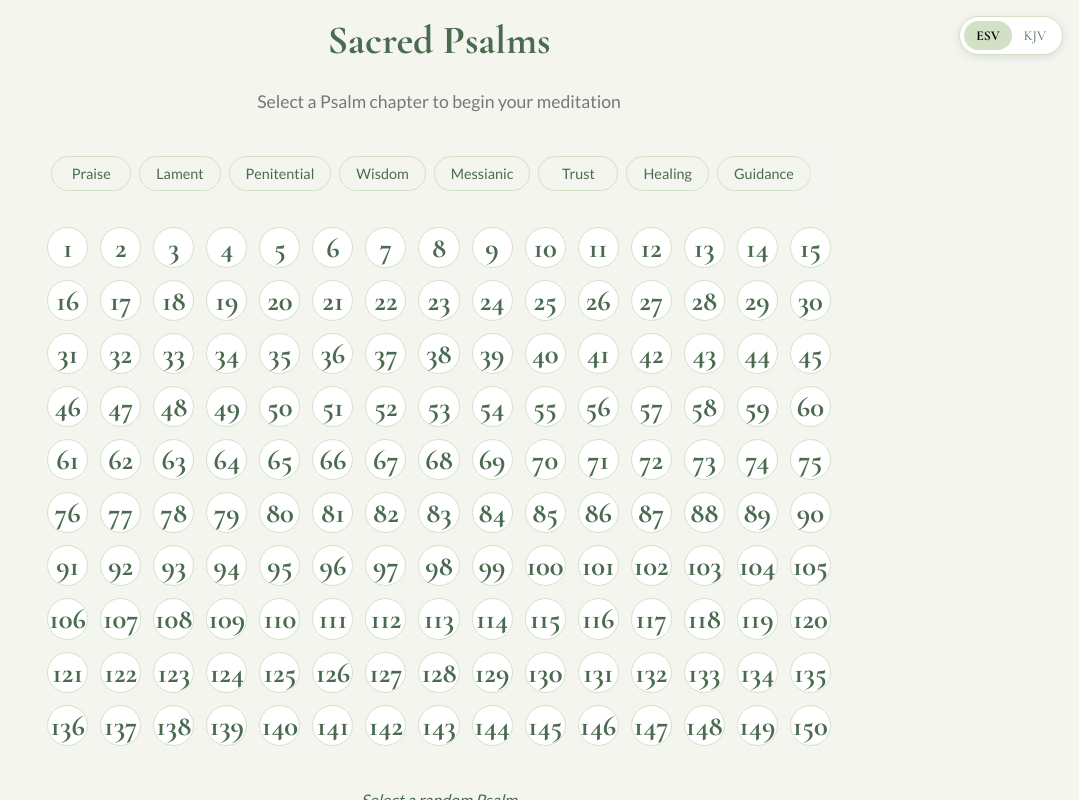
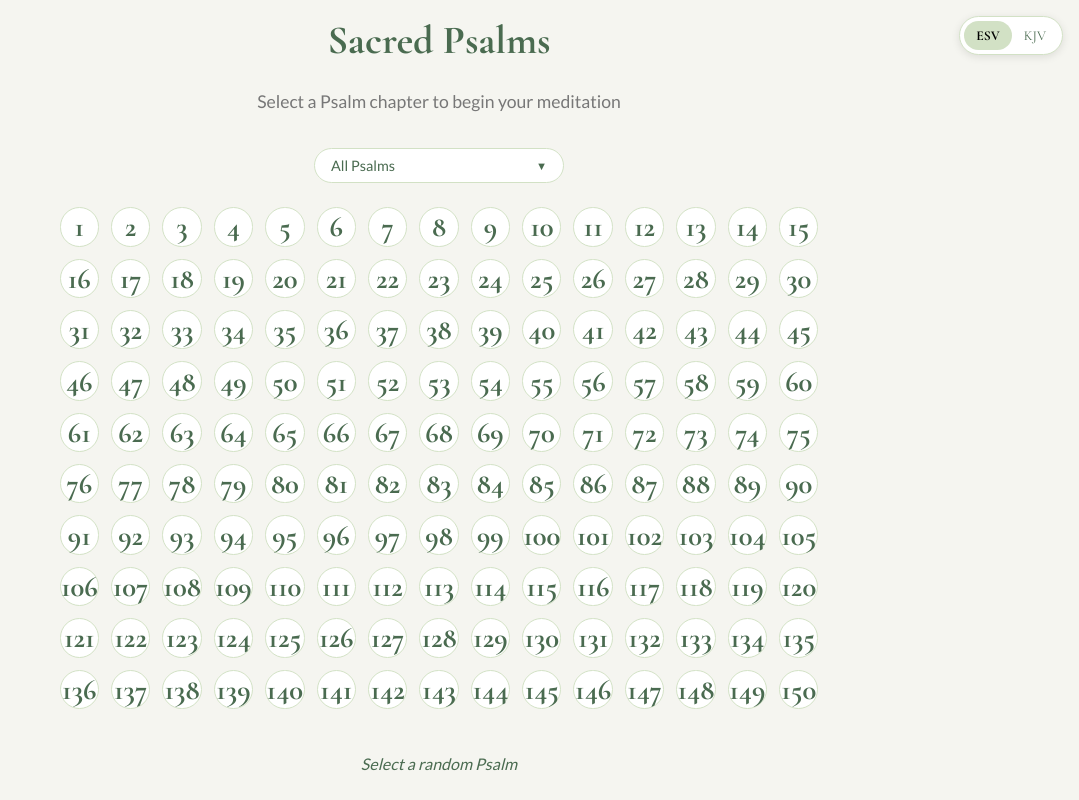
Before and after one commit to Blubaugh09/SacredPsalms, a Next.js app: page / in a window 1280 px wide. Shown: the whole page, without its empty margins (201-1280 px from the left). Built offline with nearby package versions, Linux system fonts and the light colour scheme.

Commit message:
Initial commit with complete project

```diff
--- a/src/components/ChapterSelection.tsx
+++ b/src/components/ChapterSelection.tsx
@@ -1,6 +1,6 @@
 'use client';
 
-import React, { useState } from 'react';
+import React, { useState, useEffect } from 'react';
 import { useMeditation } from '../context/MeditationContext';
 import styled from 'styled-components';
 import TranslationSelector from './TranslationSelector';
@@ -177,106 +177,83 @@ const ResetButton = styled.button`
   }
 `;
 
-// Updated CategoryContainer with better mobile support
-const CategoryContainer = styled.div`
+// Add these new styled components for the dropdown
+const CategoryDropdown = styled.div`
+  position: relative;
   width: 100%;
-  max-width: 850px;
+  max-width: 250px;
   margin-bottom: 1.5rem;
+  z-index: 10;
+`;
+
+const DropdownButton = styled.button`
+  width: 100%;
+  background-color: var(--card-background);
+  color: var(--primary);
+  border: 1px solid var(--accent);
+  border-radius: 20px;
+  padding: 8px 16px;
+  font-size: 0.9rem;
+  text-align: left;
+  cursor: pointer;
+  transition: all 0.2s ease;
   position: relative;
+  display: flex;
+  justify-content: space-between;
+  align-items: center;
+
+  &:hover, &:focus {
+    background-color: var(--accent);
+    color: #000000;
+  }
 
   &::after {
-    content: '';
-    position: absolute;
-    top: 0;
-    right: 0;
-    height: 100%;
-    width: 30px;
-    background: linear-gradient(to right, transparent, var(--background));
-    pointer-events: none;
-    opacity: 0.8;
+    content: '▼';
+    font-size: 0.7rem;
+    margin-left: 8px;
   }
 `;
 
-const CategoryScrollArea = styled.div`
-  overflow-x: auto;
-  overflow-y: hidden;
-  -webkit-overflow-scrolling: touch;
-  padding: 8px 4px;
-  margin: 0 -4px;
-
-  /* Hide scrollbar but allow scrolling */
-  scrollbar-width: none;
-  &::-webkit-scrollbar {
-    display: none;
-  }
+const DropdownContent = styled.div<{ $isOpen: boolean }>`
+  display: ${props => props.$isOpen ? 'block' : 'none'};
+  position: absolute;
+  background-color: var(--card-background);
+  width: 100%;
+  border: 1px solid var(--accent);
+  border-radius: 10px;
+  box-shadow: 0 4px 8px rgba(0, 0, 0, 0.1);
+  max-height: 300px;
+  overflow-y: auto;
+  z-index: 20;
+  margin-top: 4px;
 `;
 
-const CategoryList = styled.div`
-  display: flex;
-  gap: 8px;
-  padding-bottom: 4px; /* Space for scroll bounce */
-  width: max-content; /* Allow horizontal expansion */
-`;
-
-const CategoryButton = styled.button<{ $active: boolean }>`
+const DropdownItem = styled.button<{ $active: boolean }>`
+  width: 100%;
+  padding: 10px 16px;
+  text-align: left;
   background-color: ${props => props.$active ? 'var(--accent)' : 'transparent'};
   color: ${props => props.$active ? '#000000' : 'var(--primary)'};
-  border: 1px solid var(--accent);
-  border-radius: 20px;
-  padding: 10px 16px; /* Larger touch target */
+  border: none;
+  cursor: pointer;
   font-size: 0.9rem;
-  white-space: nowrap;
-  cursor: pointer;
-  transition: all 0.2s ease;
-  min-width: 80px; /* Ensure minimum tap target size */
 
   &:hover {
     background-color: var(--accent);
     color: #000000;
   }
 
-  &:first-child {
-    margin-left: 4px; /* Add padding at start */
-  }
-
-  &:last-child {
-    margin-right: 20px; /* Add padding at end to account for fade gradient */
-  }
-
-  @media (min-width: 768px) {
-    font-size: 0.9rem;
-    padding: 8px 16px;
+  &:not(:last-child) {
+    border-bottom: 1px solid rgba(255, 255, 255, 0.1);
   }
 `;
 
-const HighlightedGrid = styled.div`
-  position: relative;
-  width: 100%;
-`;
-
-const CategoryInfo = styled.div`
+const CategoryDescription = styled.div`
   text-align: center;
-  margin: 1rem 0;
-  font-size: 0.9rem; /* Slightly larger for mobile readability */
+  margin-bottom: 1rem;
+  font-size: 0.85rem;
   color: var(--medium-gray);
   font-style: italic;
-  padding: 0 12px;
-`;
-
-const ClearButton = styled.button`
-  background: none;
-  border: none;
-  color: var(--primary);
-  font-size: 0.85rem;
-  padding: 8px 12px; /* Larger touch target */
-  cursor: pointer;
-  margin-top: 10px; /* More space for touch */
-  text-decoration: underline;
-  display: inline-block;
-
-  &:hover {
-    color: var(--accent);
-  }
 `;
 
 // Define Psalm categories
@@ -289,50 +266,56 @@ interface PsalmCategory {
 
 const psalmCategories: PsalmCategory[] = [
   {
+    id: 'all',
+    name: 'All Psalms',
+    description: "Browse all 150 Psalms",
+    psalms: []
+  },
+  {
     id: 'praise',
-    name: 'Praise',
+    name: 'Psalms of Praise',
     description: "Celebrating God's character and works",
     psalms: [8, 19, 33, 100, 103, 145, 146, 147, 148, 149, 150]
   },
   {
     id: 'lament',
-    name: 'Lament',
+    name: 'Lament Psalms',
     description: 'Expressing sorrow or crying out to God',
     psalms: [3, 22, 42, 44, 88]
   },
   {
     id: 'penitential',
-    name: 'Penitential',
+    name: 'Penitential Psalms',
     description: 'Confessing sin and seeking forgiveness',
     psalms: [6, 32, 38, 51, 102, 130, 143]
   },
   {
     id: 'wisdom',
-    name: 'Wisdom',
+    name: 'Wisdom Psalms',
     description: 'Teaching about godly living',
     psalms: [1, 37, 49, 73, 112, 119, 128]
   },
   {
     id: 'messianic',
-    name: 'Messianic',
+    name: 'Messianic Psalms',
     description: 'Focusing on the king or Messiah',
     psalms: [2, 18, 20, 21, 45, 72, 89, 110, 132]
   },
   {
     id: 'trust',
-    name: 'Trust',
+    name: 'Psalms of Trust',
     description: "Expressing confidence in God's care",
     psalms: [11, 16, 23, 27, 62, 63, 91, 121]
   },
   {
     id: 'healing',
-    name: 'Healing',
+    name: 'Psalms for Healing',
     description: "Seeking God's restoration and comfort",
     psalms: [30, 41, 107, 116, 147]
   },
   {
     id: 'guidance',
-    name: 'Guidance',
+    name: 'Psalms for Guidance',
     description: "Seeking God's direction in life",
     psalms: [25, 43, 86, 119]
   }
@@ -340,12 +323,13 @@ const psalmCategories: PsalmCategory[] = [
 
 const ChapterSelection: React.FC = () => {
   const { loadPsalm, loadRandomPsalm, isLoading } = useMeditation();
-  const [readChapters, setReadChapters] = React.useState<number[]>([]);
-  const [selectedCategory, setSelectedCategory] = useState<string | null>(null);
+  const [readChapters, setReadChapters] = useState<number[]>([]);
+  const [selectedCategory, setSelectedCategory] = useState('all');
+  const [dropdownOpen, setDropdownOpen] = useState(false);
 
   const psalmNumbers = Array.from({ length: 150 }, (_, i) => i + 1);
 
-  React.useEffect(() => {
+  useEffect(() => {
     try {
       const storedChapters = localStorage.getItem('readPsalms');
       if (storedChapters) {
@@ -354,7 +338,20 @@ const ChapterSelection: React.FC = () => {
     } catch (error) {
       console.error('Error loading read psalms from localStorage:', error);
     }
-  }, []);
+
+    // Close dropdown when clicking outside
+    const handleClickOutside = (event: MouseEvent) => {
+      if (dropdownOpen &&
+          !(event.target as Element).closest('.category-dropdown')) {
+        setDropdownOpen(false);
+      }
+    };
+
+    document.addEventListener('mousedown', handleClickOutside);
+    return () => {
+      document.removeEventListener('mousedown', handleClickOutside);
+    };
+  }, [dropdownOpen]);
 
   const handlePsalmClick = (psalmNumber: number) => {
     if (!readChapters.includes(psalmNumber)) {
@@ -373,7 +370,7 @@ const ChapterSelection: React.FC = () => {
 
   const handleRandomClick = () => {
     // If a category is selected, pick a random psalm from that category
-    if (selectedCategory) {
+    if (selectedCategory !== 'all') {
       const category = psalmCategories.find(c => c.id === selectedCategory);
       if (category && category.psalms.length > 0) {
         const randomIndex = Math.floor(Math.random() * category.psalms.length);
@@ -398,48 +395,21 @@ const ChapterSelection: React.FC = () => {
   };
 
   const handleCategorySelect = (categoryId: string) => {
-    setSelectedCategory(prevCategory =>
-      prevCategory === categoryId ? null : categoryId
-    );
+    setSelectedCategory(categoryId);
+    setDropdownOpen(false);
   };
 
+  const toggleDropdown = () => {
+    setDropdownOpen(!dropdownOpen);
+  };
+
+  // Get the selected category
+  const selectedCategoryInfo = psalmCategories.find(c => c.id === selectedCategory);
+
   // Filter psalms based on selected category
-  const filteredPsalms = selectedCategory
-    ? psalmCategories.find(c => c.id === selectedCategory)?.psalms || []
-    : psalmNumbers;
-
-  // Get the selected category information
-  const selectedCategoryInfo = selectedCategory
-    ? psalmCategories.find(c => c.id === selectedCategory)
-    : null;
-
-  // Add a ref for the scroll container
-  const categoryScrollRef = React.useRef<HTMLDivElement>(null);
-
-  // Add a function to scroll to the selected category
-  const scrollToSelectedCategory = React.useCallback(() => {
-    if (categoryScrollRef.current && selectedCategory) {
-      const container = categoryScrollRef.current;
-      const selectedButton = container.querySelector(`[data-category="${selectedCategory}"]`);
-
-      if (selectedButton) {
-        // Calculate position to center the button
-        const containerWidth = container.offsetWidth;
-        const buttonLeft = (selectedButton as HTMLElement).offsetLeft;
-        const buttonWidth = (selectedButton as HTMLElement).offsetWidth;
-
-        container.scrollTo({
-          left: buttonLeft - containerWidth / 2 + buttonWidth / 2,
-          behavior: 'smooth'
-        });
-      }
-    }
-  }, [selectedCategory]);
-
-  // Call the scroll function when category changes
-  React.useEffect(() => {
-    scrollToSelectedCategory();
-  }, [selectedCategory, scrollToSelectedCategory]);
+  const filteredPsalms = selectedCategory === 'all'
+    ? psalmNumbers
+    : selectedCategoryInfo?.psalms || [];
 
   return (
     <ChapterContainer>
@@ -449,44 +419,39 @@ const ChapterSelection: React.FC = () => {
         Select a Psalm chapter to begin your meditation
       </Subtitle>
 
-      {/* Updated category selection */}
-      <CategoryContainer>
-        <CategoryScrollArea ref={categoryScrollRef}>
-          <CategoryList>
+      {/* Category dropdown */}
+      <CategoryDropdown className="category-dropdown">
+        <DropdownButton onClick={toggleDropdown}>
+          {selectedCategoryInfo?.name || 'Select a category'}
+        </DropdownButton>
+        <DropdownContent $isOpen={dropdownOpen}>
           {psalmCategories.map(category => (
-              <CategoryButton
+            <DropdownItem
               key={category.id}
               $active={selectedCategory === category.id}
               onClick={() => handleCategorySelect(category.id)}
-                data-category={category.id}
             >
               {category.name}
-              </CategoryButton>
+            </DropdownItem>
           ))}
-          </CategoryList>
-        </CategoryScrollArea>
-      </CategoryContainer>
+        </DropdownContent>
+      </CategoryDropdown>
 
-      {selectedCategoryInfo && (
-        <CategoryInfo>
+      {selectedCategory !== 'all' && selectedCategoryInfo && (
+        <CategoryDescription>
           {selectedCategoryInfo.description}
-          <br />
-          <ClearButton onClick={() => setSelectedCategory(null)}>
-            Show all Psalms
-          </ClearButton>
-        </CategoryInfo>
+        </CategoryDescription>
       )}
 
       {isLoading ? (
         <LoadingSpinner />
       ) : (
         <>
-          <HighlightedGrid>
           <ChapterGrid>
             {psalmNumbers.map(num => {
-                const isInCategory = selectedCategory
-                  ? filteredPsalms.includes(num)
-                  : true;
+              const isInCategory = selectedCategory === 'all'
+                ? true
+                : filteredPsalms.includes(num);
 
               return (
                 <ChapterNumber
@@ -504,11 +469,10 @@ const ChapterSelection: React.FC = () => {
               );
             })}
           </ChapterGrid>
-          </HighlightedGrid>
 
           <RandomButton onClick={handleRandomClick}>
-            {selectedCategory
-              ? `Select a random ${selectedCategoryInfo?.name} Psalm`
+            {selectedCategory !== 'all'
+              ? `Random ${selectedCategoryInfo?.name.replace('Psalms of ', '').replace('Psalms for ', '').replace(' Psalms', '')} Psalm`
               : 'Select a random Psalm'}
           </RandomButton>
 
```
Lines whose indentation alone changed are shown as unchanged.
